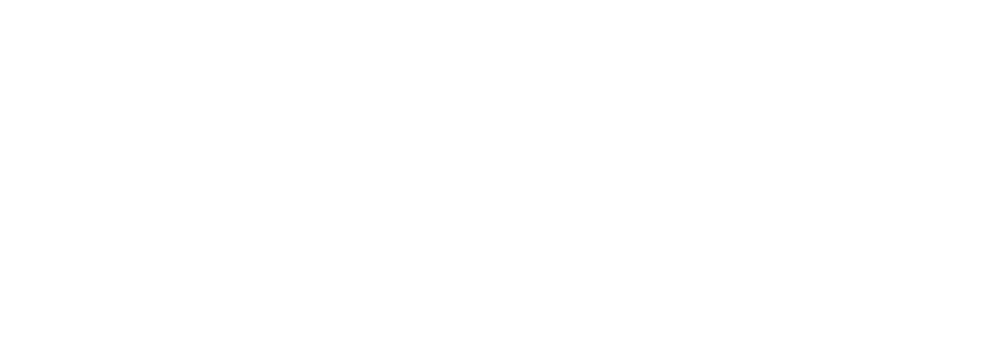
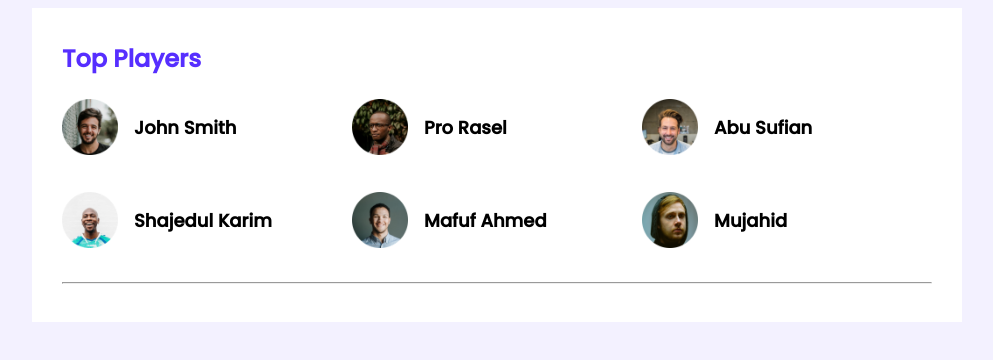
Before and after one commit to shishir-chowdhury/leader-board, a plain HTML site: page index.html in a window 1280 px wide. Shown: the whole page, without its empty margins (143-1136 px from the left). Drawn offline with Linux system fonts and the light colour scheme.

Commit message:
Top players section done

```diff
--- a/css/style.css
+++ b/css/style.css
@@ -0,0 +1,48 @@
+
+/* fonts */
+@import url('https://fonts.googleapis.com/css2?family=Poppins:wght@500&display=swap');
+
+/* common style  */
+body{
+    font-family: 'Poppins', sans-serif;
+    background: #F3F1FF;
+}
+main{
+    display: flex;
+    justify-content: center;
+}
+.container{
+    background: #FFFFFF;
+    width: 870px;
+    padding: 30px;
+}
+.hr{
+    border: 1px solid #D1D1D1;
+}
+/* Top players style */
+.top-players{
+    margin-bottom: 30px;
+}
+.section-title{
+   color:  #562EFF;
+   font-size: 24px;
+   margin-top: 3px;
+}
+.players{
+    display: grid;
+    grid-template-columns: repeat(3, 1fr);
+     grid-row-gap: 30px;
+}
+.player{
+    display: flex;
+    align-items: center;
+
+}
+.player img{
+    width: 56px;
+    height: 56px;
+}
+.player-name{
+    margin-left: 16px;
+    font-size: 18px;
+}
--- a/index.html
+++ b/index.html
@@ -8,6 +8,46 @@
     <link rel="stylesheet" href="css/style.css">
 </head>
 <body>
+    <!-- Header start -->
+    <header>
+
+    </header>
+    <!-- Header end -->
+    <main>
+
+        <section class="container">
+            <div class="top-players ">
+                <h2 class="section-title">Top Players</h2>
+                <div class="players">
+                    <div class="player">
+                        <img src="images/players/player-1.png" alt="">
+                        <h3 class="player-name">John Smith</h3>
+                    </div>
+                    <div class="player">
+                        <img src="images/players/player-2.png" alt="">
+                        <h3 class="player-name">Pro Rasel</h3>
+                    </div>
+                    <div class="player">
+                        <img src="images/players/player-3.png" alt="">
+                        <h3 class="player-name">Abu Sufian</h3>
+                    </div>
+                    <div class="player">
+                        <img src="images/players/player-4.png" alt="">
+                        <h3 class="player-name">Shajedul Karim</h3>
+                    </div>
+                    <div class="player">
+                        <img src="images/players/player-5.png" alt="">
+                        <h3 class="player-name">Mafuf Ahmed</h3>
+                    </div>
+                    <div class="player">
+                        <img src="images/players/player-6.png" alt="">
+                        <h3 class="player-name">Mujahid</h3>
+                    </div>
+                </div>
+            </div>
+            <hr>
+        </section>
+    </main>
 
 </body>
 </html>
```
